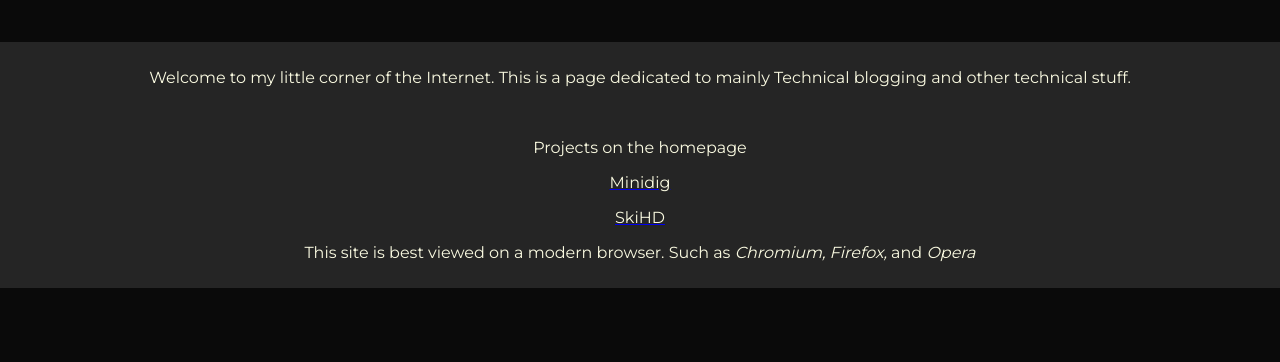
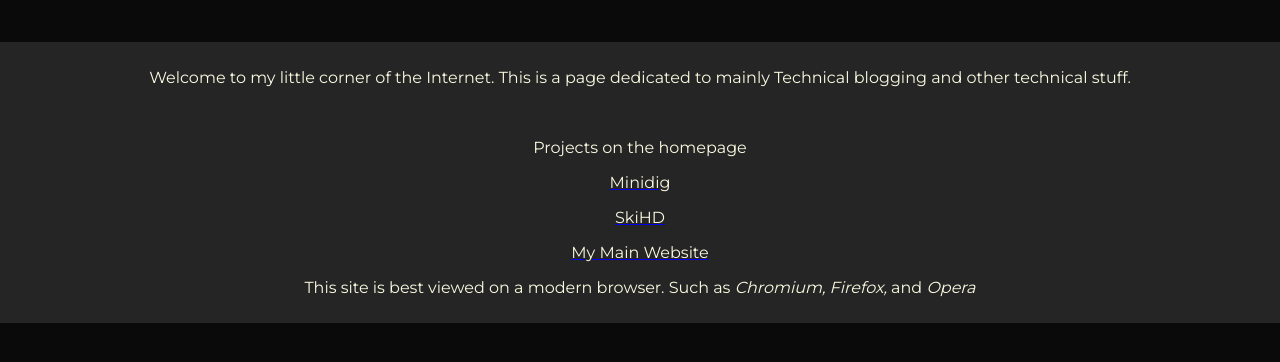
Before and after one commit to ItsT3K/itst3k.github.io, a plain HTML site: page index.html in a window 1280 px wide. Shown: the part 164-526 px from the top of the page. Drawn offline with Linux system fonts and the light colour scheme.

Commit message:
Update index.html

```diff
--- a/index.html
+++ b/index.html
@@ -102,6 +102,7 @@ p{
     <p>Projects on the homepage</p>
     <a href="/minidig.html"><p>Minidig</p></a>
     <a href="/skigame.html"><p>SkiHD</p></a>
+    <a href="https://itst3k.cf"><p>My Main Website</p></a>
     <p>This site is best viewed on a modern browser. Such as <i>Chromium, Firefox,</i> and <i>Opera</i></o></p>
 </div>
 </div>
```
